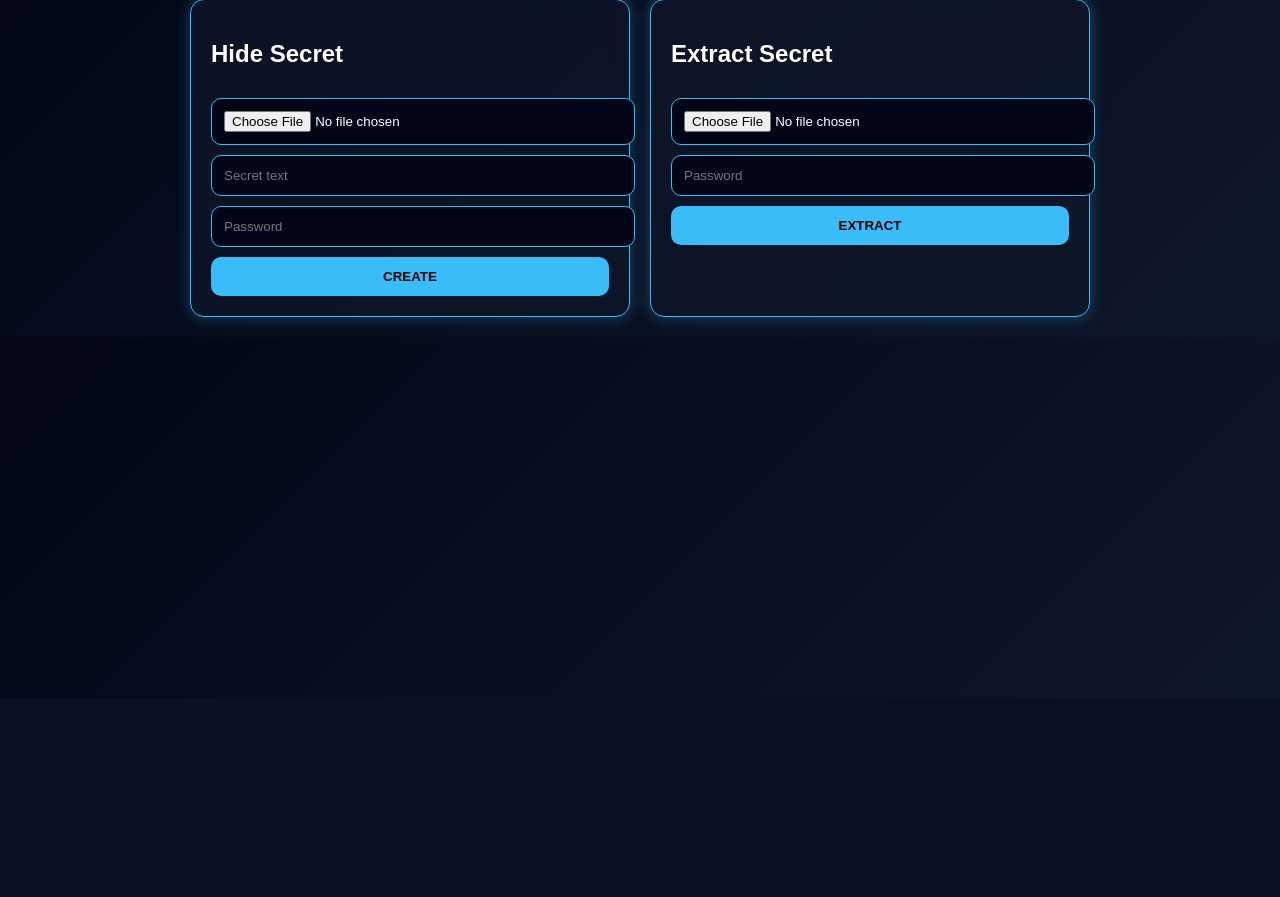
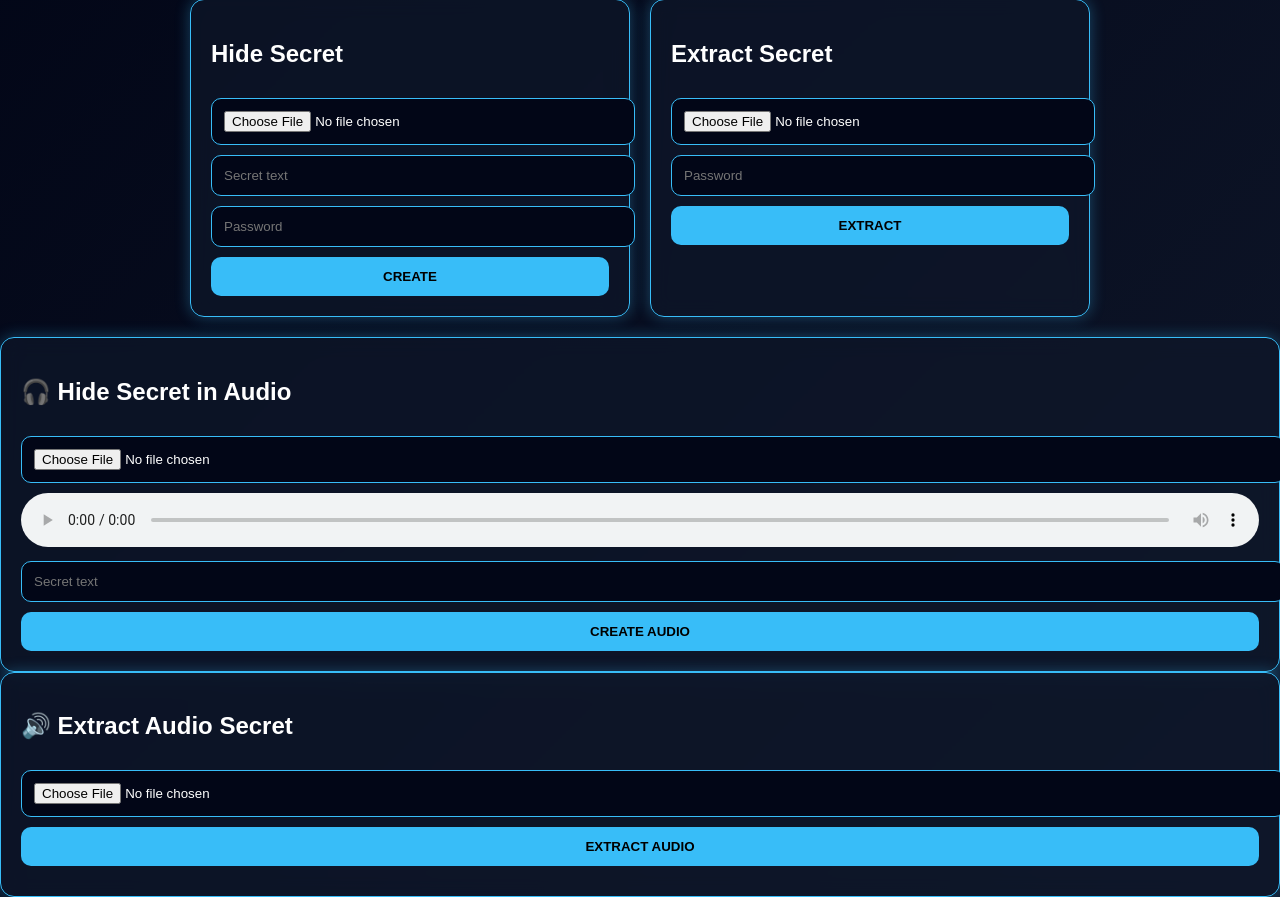
Before and after one commit to Jasurbekuzfx/stegsecure, a Python web app: template templates/index.html in a window 1280 px wide. Shown: the part 102-999 px from the top of the page. Before the commit the page ends 428 px from the top, so only its background shows below. Run offline with Jinja, Linux system fonts and the light colour scheme; the template is opened without the code that fills it, so the values that code supplies are empty.

Commit message:
Update index.html

```diff
--- a/templates/index.html
+++ b/templates/index.html
@@ -101,3 +101,60 @@ grid-template-columns:1fr 1fr;
 </div>
 </body>
 </html>
+<div class="card">
+<h2>🎧 Hide Secret in Audio</h2>
+
+<input type="file" id="audioInput">
+<audio id="player" controls style="width:100%;margin-top:10px;"></audio>
+
+<input type="text" id="audioSecret" placeholder="Secret text">
+
+<button onclick="sendAudio()">CREATE AUDIO</button>
+</div>
+
+<div class="card">
+<h2>🔊 Extract Audio Secret</h2>
+
+<input type="file" id="audioExtract">
+<button onclick="extractAudio()">EXTRACT AUDIO</button>
+
+<div id="result" style="margin-top:10px;"></div>
+</div>
+
+<script>
+function sendAudio(){
+let file=document.getElementById("audioInput").files[0];
+let secret=document.getElementById("audioSecret").value;
+
+let form=new FormData();
+form.append("audio",file);
+form.append("secret",secret);
+
+fetch("/embed_audio",{method:"POST",body:form})
+.then(r=>r.blob())
+.then(blob=>{
+let url=URL.createObjectURL(blob);
+let a=document.createElement("a");
+a.href=url;
+a.download="steg_audio.wav";
+a.click();
+});
+}
+
+function extractAudio(){
+let file=document.getElementById("audioExtract").files[0];
+let form=new FormData();
+form.append("audio",file);
+
+fetch("/extract_audio",{method:"POST",body:form})
+.then(r=>r.text())
+.then(t=>{
+document.getElementById("result").innerHTML=t;
+});
+}
+
+document.getElementById("audioInput").onchange=function(e){
+let url=URL.createObjectURL(e.target.files[0]);
+document.getElementById("player").src=url;
+}
+</script>
```
